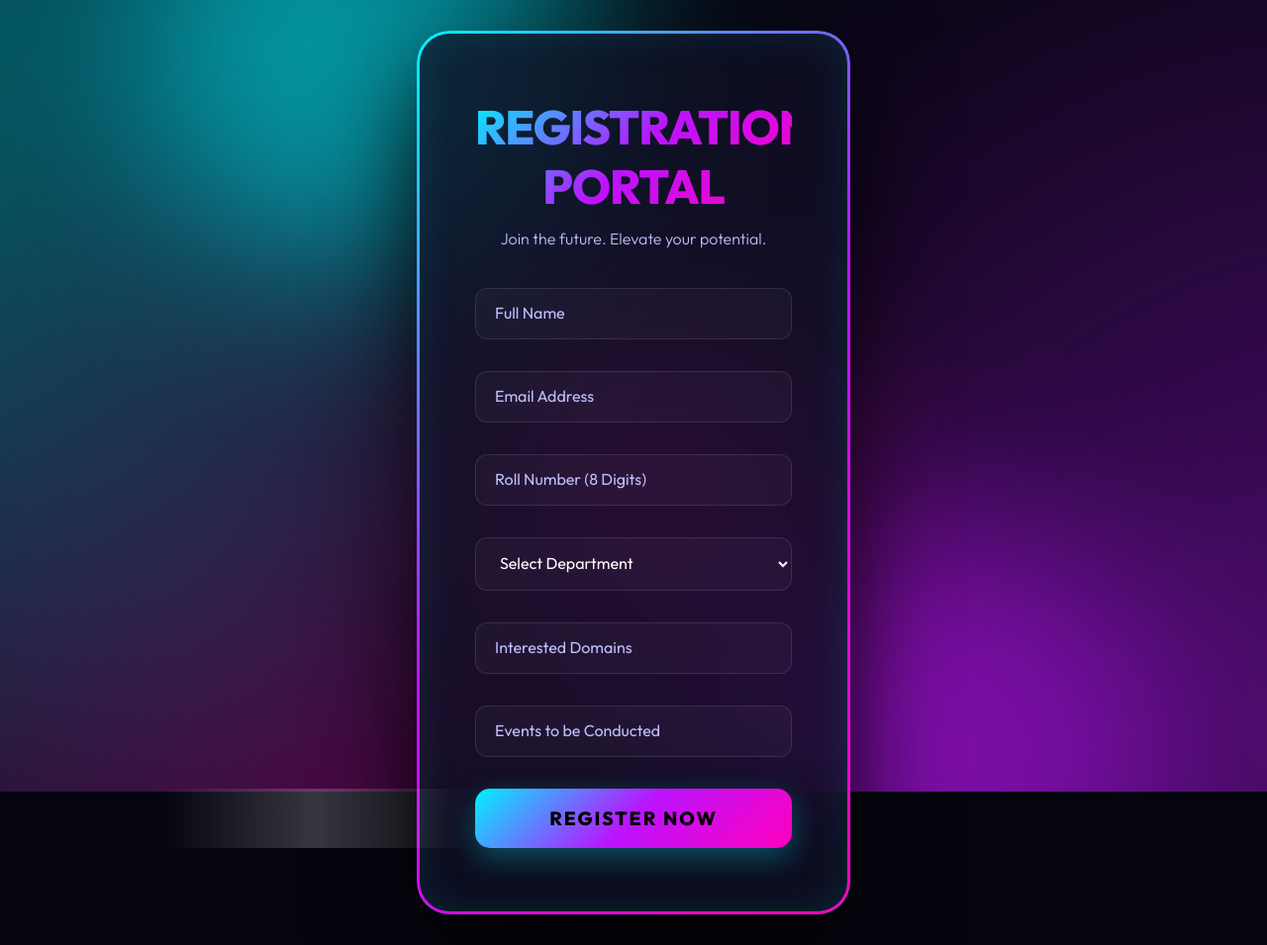
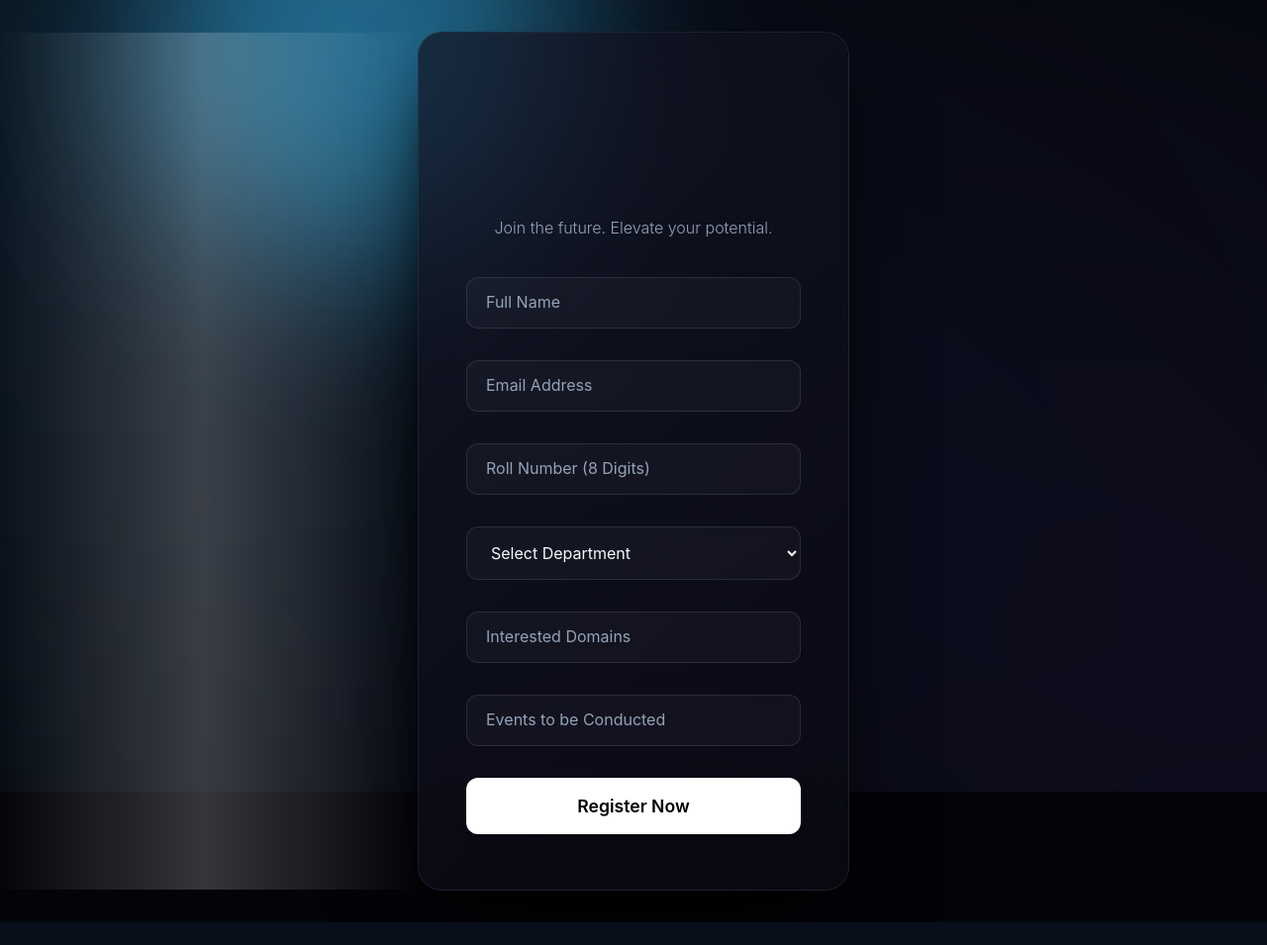
Before and after one commit to mukundasai24/ignite-student-portal, a Flask app: page / in a window 1280 px wide. Shown: the whole page at 99% size. After the commit the page ends 932 px from the top, so only its background shows below. Run offline with Flask 3, Linux system fonts and the light colour scheme; some libraries are stand-ins or nearby versions.

Commit message:
Overhaul for High Professionalism with SaaS-premium aesthetic

```diff
--- a/static/css/style.css
+++ b/static/css/style.css
@@ -1,27 +1,23 @@
 :root {
-    --bg-color: #050510;
-    --glass-bg: rgba(15, 15, 35, 0.8);
-    --glass-border: rgba(0, 242, 255, 0.6);
-    --text-primary: #ffffff;
-    --text-secondary: #c0c0ff;
-    --accent: #00f2ff;
-    --accent-glow: rgba(0, 242, 255, 0.9);
-    --neon-purple: #bc13fe;
-    --neon-pink: #ff00bd;
-    --error: #ff2d55;
-    --success: #00ffa3;
-    --cyber-gradient: linear-gradient(135deg, #00f2ff, #bc13fe, #ff00bd);
+    --bg-color: #030408;
+    --glass-bg: linear-gradient(135deg, rgba(20, 20, 35, 0.7), rgba(10, 10, 20, 0.8));
+    --glass-border: rgba(255, 255, 255, 0.08);
+    --text-primary: #f8fafc;
+    --text-secondary: #94a3b8;
+    --accent: #38bdf8;
+    --accent-glow: rgba(56, 189, 248, 0.4);
+    --success: #10b981;
+    --error: #ef4444;
+    --card-shadow: 0 50px 100px -20px rgba(0, 0, 0, 0.7), 0 30px 60px -30px rgba(0, 0, 0, 0.8);
 }
 
-body {
-    background: #050510 !important; /* Force dark background */
-}
+@import url('https://fonts.googleapis.com/css2?family=Inter:wght@300;400;500;600;700;800&display=swap');
 
 * {
     margin: 0;
     padding: 0;
     box-sizing: border-box;
-    font-family: 'Outfit', sans-serif;
+    font-family: 'Inter', -apple-system, BlinkMacSystemFont, sans-serif;
 }
 
 body {
@@ -39,7 +35,7 @@ body {
     padding: 3rem 0;
 }
 
-/* Extraordinary Animated Background */
+/* Professional Aurora Background */
 .background-orbs {
     position: fixed;
     top: 0;
@@ -47,28 +43,28 @@ body {
     width: 100vw;
     height: 100vh;
     z-index: -1;
-    background: #050510;
+    background: #030408;
     overflow: hidden;
 }
 
 .background-orbs::before {
     content: '';
     position: absolute;
-    width: 200%;
-    height: 200%;
-    top: -50%;
-    left: -50%;
+    width: 150%;
+    height: 150%;
+    top: -25%;
+    left: -25%;
     background:
-        radial-gradient(circle at 20% 30%, rgba(0, 242, 255, 0.4) 0%, transparent 40%),
-        radial-gradient(circle at 80% 70%, rgba(188, 19, 254, 0.4) 0%, transparent 40%),
-        radial-gradient(circle at 40% 80%, rgba(255, 0, 189, 0.3) 0%, transparent 40%);
-    animation: backgroundMove 20s infinite alternate ease-in-out;
-    filter: blur(80px);
+        radial-gradient(circle at 10% 20%, rgba(56, 189, 248, 0.1) 0%, transparent 50%),
+        radial-gradient(circle at 90% 80%, rgba(139, 92, 246, 0.08) 0%, transparent 50%),
+        radial-gradient(circle at 50% 50%, rgba(15, 23, 42, 0.5) 0%, transparent 100%);
+    animation: auroraMove 25s infinite alternate linear;
+    filter: blur(120px);
 }
 
-@keyframes backgroundMove {
-    0% { transform: translate(0, 0) rotate(0deg); }
-    100% { transform: translate(-5%, -5%) rotate(5deg); }
+@keyframes auroraMove {
+    0% { transform: translate(0, 0) scale(1); }
+    100% { transform: translate(-2%, -2%) scale(1.1); }
 }
 
 .orb {
@@ -128,37 +124,31 @@ body {
     max-width: 1200px;
 }
 
-/* Premium Glass Panel with Moving Neon Border */
+/* High-End Professional Card */
 .glass-panel {
     position: relative;
     background: var(--glass-bg);
-    backdrop-filter: blur(40px);
-    -webkit-backdrop-filter: blur(40px);
-    border-radius: 30px;
-    padding: 4rem 3.5rem;
-    box-shadow:
-        0 40px 100px rgba(0,0,0,0.9),
-        inset 0 0 40px rgba(0, 242, 255, 0.1);
-    animation: panelEntrance 1.2s cubic-bezier(0.22, 1, 0.36, 1);
+    backdrop-filter: blur(25px);
+    -webkit-backdrop-filter: blur(25px);
+    border-radius: 24px;
+    padding: 3.5rem 3rem;
+    box-shadow: var(--card-shadow);
+    border: 1px solid var(--glass-border);
+    animation: professionalEntrance 1.5s cubic-bezier(0.16, 1, 0.3, 1);
     transform-style: preserve-3d;
-    overflow: visible;
-    border: 2px solid var(--glass-border);
 }
 
-.glass-panel::after {
-    content: '';
-    position: absolute;
-    inset: -3px;
-    border-radius: 33px;
-    background: var(--cyber-gradient);
-    z-index: -1;
-    opacity: 1;
-    mask: linear-gradient(#fff 0 0) content-box, linear-gradient(#fff 0 0);
-    -webkit-mask: linear-gradient(#fff 0 0) content-box, linear-gradient(#fff 0 0);
-    mask-composite: exclude;
-    -webkit-mask-composite: xor;
-    padding: 3px;
-    filter: drop-shadow(0 0 15px var(--accent));
+@keyframes professionalEntrance {
+    0% { opacity: 0; transform: translateY(20px) scale(0.98); }
+    100% { opacity: 1; transform: translateY(0) scale(1); }
+}
+
+.header h1 {
+    font-weight: 800;
+    font-size: 2.8rem;
+    color: #fff;
+    letter-spacing: -1.5px;
+    margin-bottom: 0.5rem;
 }
 
 @keyframes panelEntrance {
@@ -308,32 +298,29 @@ body {
     color: var(--success);
 }
 
-/* Cyber Button */
+/* Refined Action Button */
 .glow-btn {
     width: 100%;
     padding: 18px;
     border: none;
-    border-radius: 15px;
-    background: var(--cyber-gradient);
+    border-radius: 12px;
+    background: #fff;
     color: #000;
-    font-size: 1.2rem;
-    font-weight: 800;
-    text-transform: uppercase;
-    letter-spacing: 2px;
+    font-size: 1.1rem;
+    font-weight: 600;
     cursor: pointer;
-    position: relative;
-    transition: all 0.4s cubic-bezier(0.175, 0.885, 0.32, 1.275);
-    box-shadow: 0 10px 30px rgba(0, 242, 255, 0.3);
+    transition: all 0.3s cubic-bezier(0.4, 0, 0.2, 1);
+    box-shadow: 0 4px 6px -1px rgba(0, 0, 0, 0.1), 0 2px 4px -1px rgba(0, 0, 0, 0.06);
 }
 
 .glow-btn:hover {
-    transform: translateY(-5px) scale(1.02);
-    box-shadow: 0 20px 40px rgba(0, 242, 255, 0.5);
-    filter: brightness(1.2);
+    transform: translateY(-2px);
+    background: #f1f5f9;
+    box-shadow: 0 10px 15px -3px rgba(0, 0, 0, 0.1), 0 4px 6px -2px rgba(0, 0, 0, 0.05);
 }
 
 .glow-btn:active {
-    transform: translateY(0) scale(0.98);
+    transform: translateY(0);
 }
 
 .glow-btn span {
```
